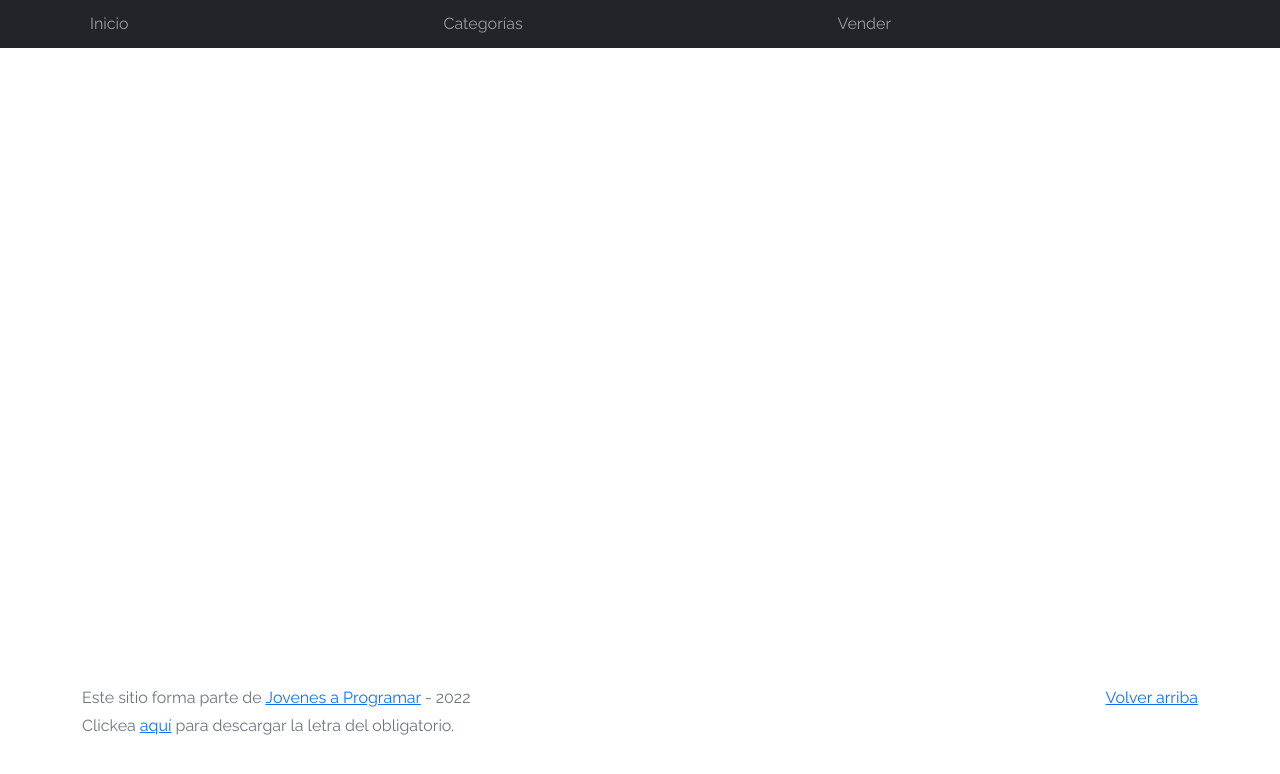
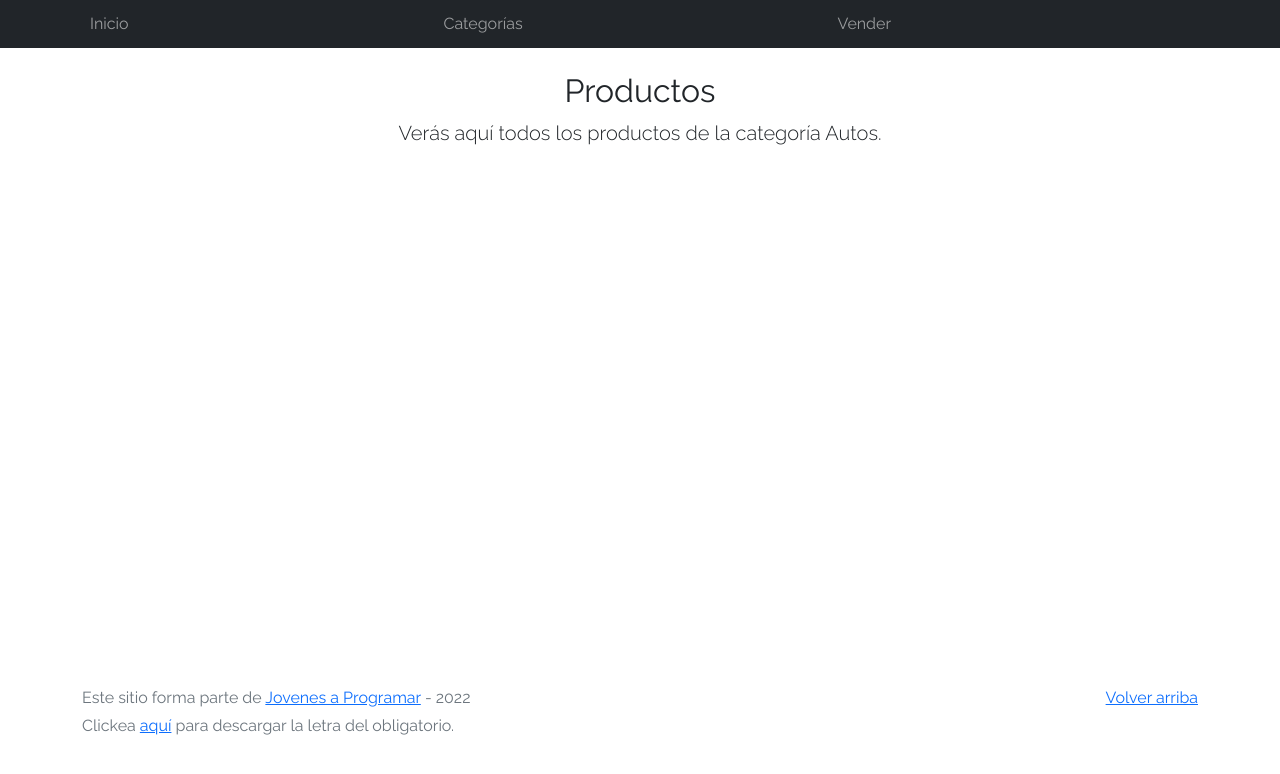
Before and after one commit to mariourthecabale/Proyecto-Obligatorio, a website: page products.html in a window 1280 px wide. Drawn offline with Linux system fonts and the light colour scheme; no server answers.

Commit message:
Actualizando pagina de productos

```diff
--- a/products.html
+++ b/products.html
@@ -36,8 +36,12 @@
       </div>
     </div>
   </nav>
-  <main id="lista-autos"class="pb-5 container" >
-    <div class="container">
+  <main class="pb-5 container" >
+    <div class="text-center p-4">
+      <h2>Productos</h2>
+      <p class="lead">Verás aquí todos los productos de la categoría Autos.</p>
+    </div>
+    <div id="lista-autos" class="container">
     </div>
   </main>
   <footer class="text-muted">
```
